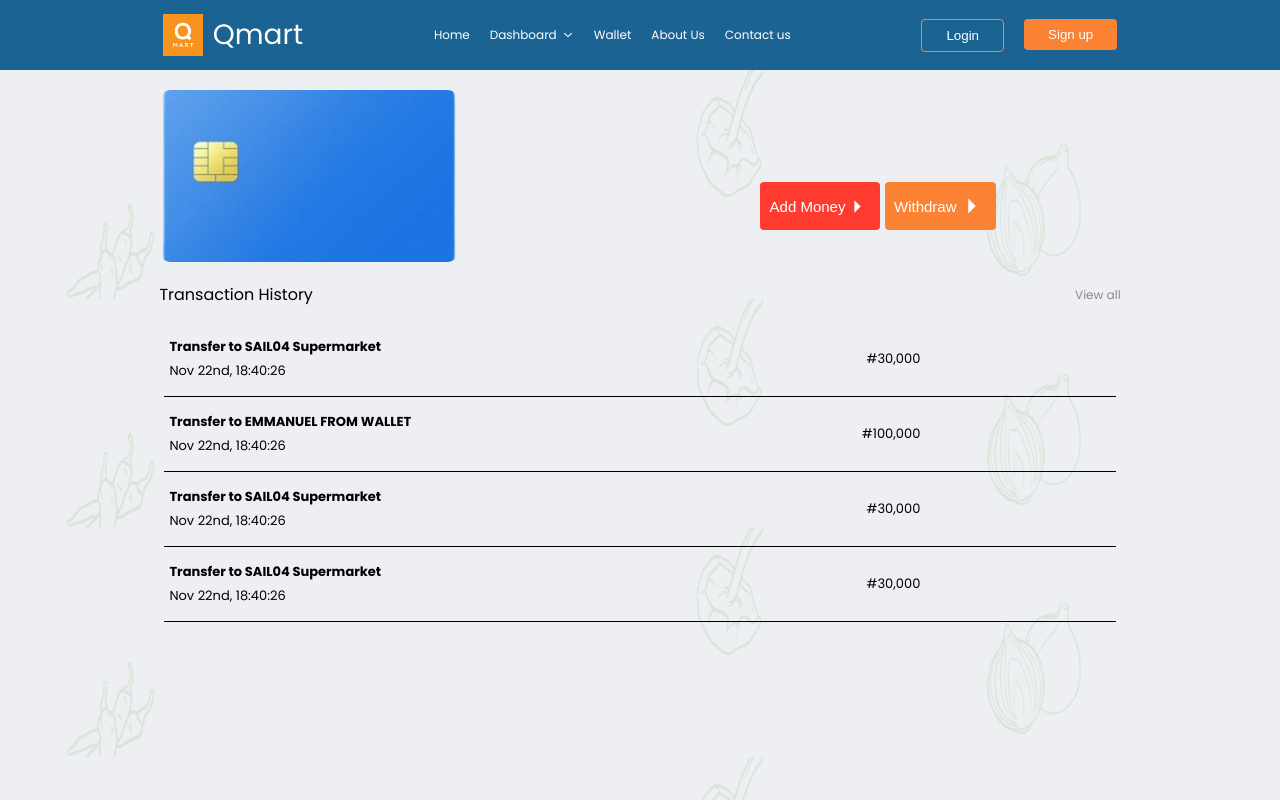
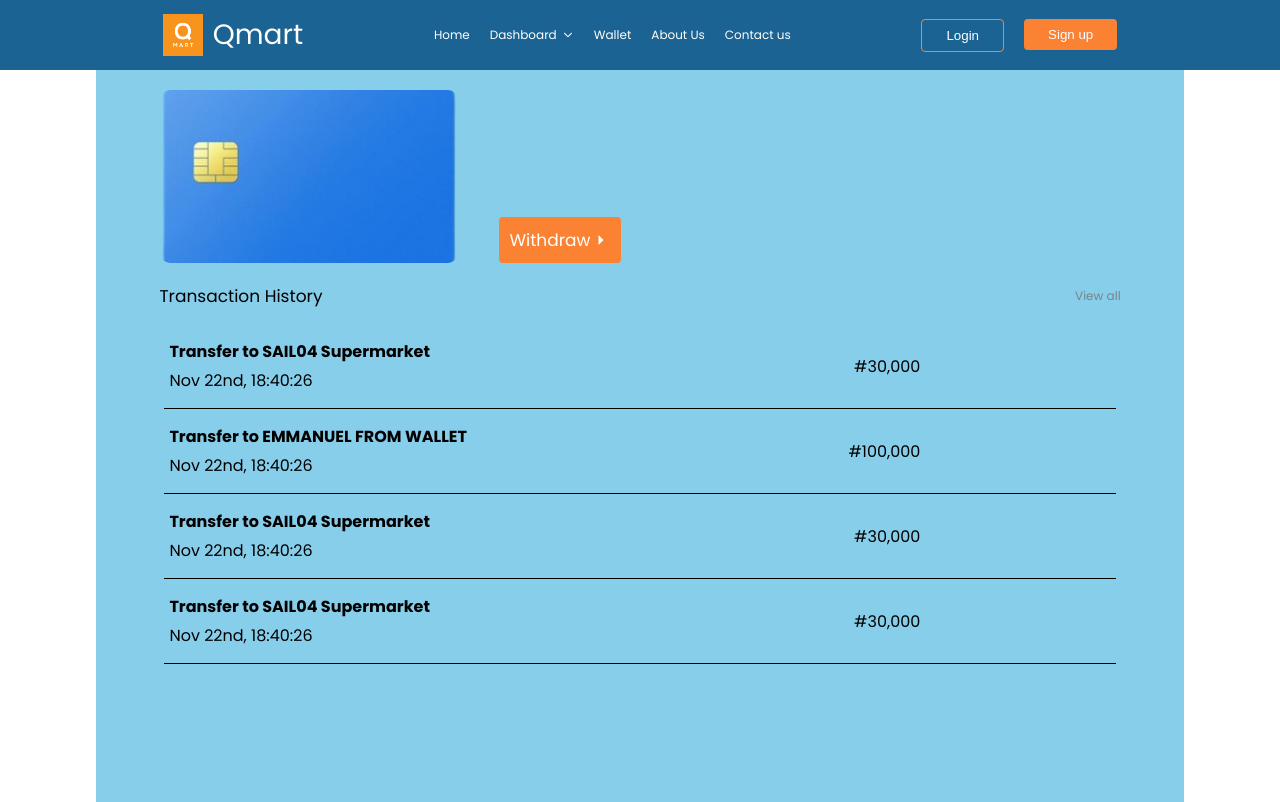
Before and after one commit to QmartCodeBursters/QMART-frontend, a React (Vite) app: page /wallet in a window 1280 px wide. Shown: the top 802 px of the page. Built offline with nearby package versions, Linux system fonts and the light colour scheme.

Commit message:
my wallet commit

```diff
--- a/src/components/Wallet/Wallet.jsx
+++ b/src/components/Wallet/Wallet.jsx
@@ -1,29 +1,25 @@
 import styled from "styled-components";
 import Card from "../../assets/svg/card.svg";
 import { IoMdArrowDropright } from "react-icons/io";
-import innerbg from '../../assets/png/innerbg.png'
+import innerbg from "../../assets/png/innerbg.png";
 
 function Wallet() {
   return (
     <>
-      <Bgcolor>
       <Container>
         <Wrapper>
           <Flex>
             <img src={Card} alt="ATM card" />
             <Button>
-                <Add>
-                  <p>
-                    Add Money
-                    <IoMdArrowDropright size={25} />
-                  </p>
-                </Add>
               <Withdraw>
-                  <p>Withdraw </p>
-                  <IoMdArrowDropright size={30} />
+                <span>Withdraw</span>
+                <span>
+                  <IoMdArrowDropright size={20} />
+                </span>
               </Withdraw>
             </Button>
           </Flex>
+
           <Text>
             <Transact>
               <p>Transaction History</p>
@@ -77,26 +73,19 @@ function Wallet() {
           </Text>
         </Wrapper>
       </Container>
-      </Bgcolor>
     </>
   );
 }
 export default Wallet;
 
-const Bgcolor = styled.div`
-  width: 100%;
-  background-image: url(${innerbg});
-  background-color: #edeff2;
-  background-size: contain;
-  background-position: top;
-  height: auto;
-`;
 const Container = styled.div`
+  background-color: skyblue;
   max-width: 1280px;
   width: 85%;
   margin: auto;
   padding: 0px 10px;
-  min-height: calc(100vh - 70px);
+  min-height: 100vh;
+  padding-bottom: 30px;
 `;
 const Wrapper = styled.div`
   /* border: 2px solid purple; */
@@ -107,55 +96,63 @@ const Flex = styled.div`
   /* border: 2px solid green; */
   padding: 20px 0;
   display: flex;
-  justify-content: space-between;
   align-items: center;
   img {
     width: 300px;
   }
+
+  @media (max-width: 800px) {
+    /* background-color: red; */
+    display: block;
+    text-align: center;
+
+    img {
+      width: 250px;
+    }
+  }
 `;
 const Button = styled.div`
   /* border: 2px solid yellow; */
-  width: 50%;
   display: flex;
-  justify-content: center;
-  margin-top: 60px;
-`;
-const Add = styled.button`
-  background-color: #ff3b30;
-  color: white;
-  border-color: transparent;
-  outline: none;
-  border-radius: 4px;
-  font-size: 15px;
-  width: 120px;
-  padding: 7px;
-  margin-right: 5px;
+  margin-left: 40px;
+  margin-top: 127px;
+  /* align-items: center; */
 
-  p {
-    text-align: center;
+  @media (max-width: 800px) {
+    margin-top: 10px;
+    margin-left: 0;
+    width: 100%;
     display: flex;
     justify-content: center;
     align-items: center;
+    /* border: 2px solid blue; */
   }
 `;
+const Withdraw = styled.p`
+  display: flex;
+  justify-items: center;
+  align-items: center;
 
-const Withdraw = styled.button`
+  border-color: transparent;
+  /* width: 105px; */
+  /* height: 45px; */
+  margin-right: 5px;
   background-color: #fa8232;
   color: white;
-  border-color: transparent;
-  outline: none;
-  font-size: 15px;
-  padding: 7px;
-  margin-right: 5px;
+  border-radius: 4px;
+  padding: 10px;
+
+  span {
     display: flex;
-  justify-content: center;
+    justify-items: center;
     align-items: center;
-  border-radius: 4px;
-  p {
-    text-align: center;
-    display: flex;
-    justify-content: center;
-    align-items: center;
+    font-size: 17px;
+  }
+
+  @media (max-width: 800px) {
+    span {
+      margin: auto;
+    }
   }
 `;
 
@@ -165,6 +162,12 @@ const Transact = styled.div`
   align-items: center;
   justify-content: space-between;
   /* border: 2px solid hotpink; */
+  font-size: 17px;
+
+  @media (max-width: 800px) {
+    /* background-color: yellow; */
+    margin-top: 15px;
+  }
 `;
 
 const Transaction = styled.div`
@@ -189,7 +192,6 @@ const Transfer = styled.div`
   margin: 5px 0;
   padding: 10px 5px;
   width: 80%;
-  font-size: 13px;
   div {
     h4 {
       margin-bottom: 4px;
```
Lines whose indentation alone changed are shown as unchanged.
